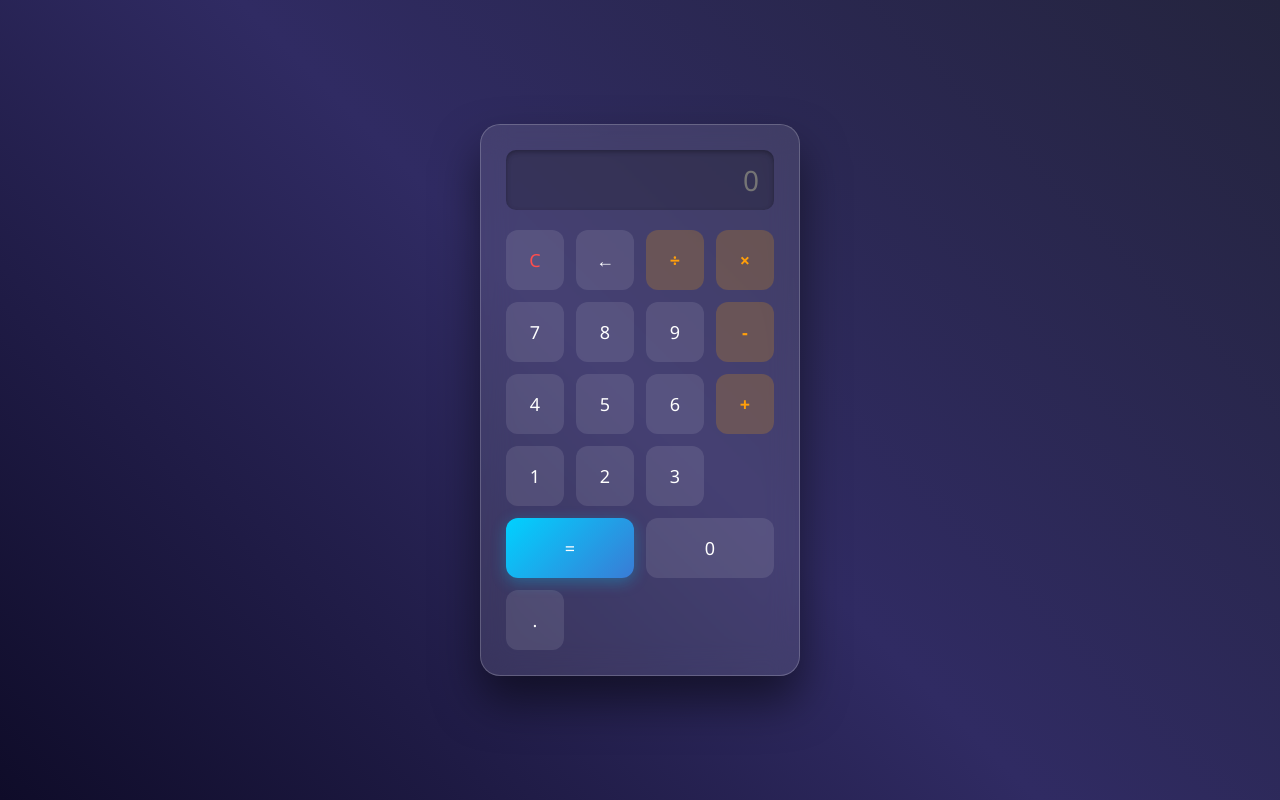
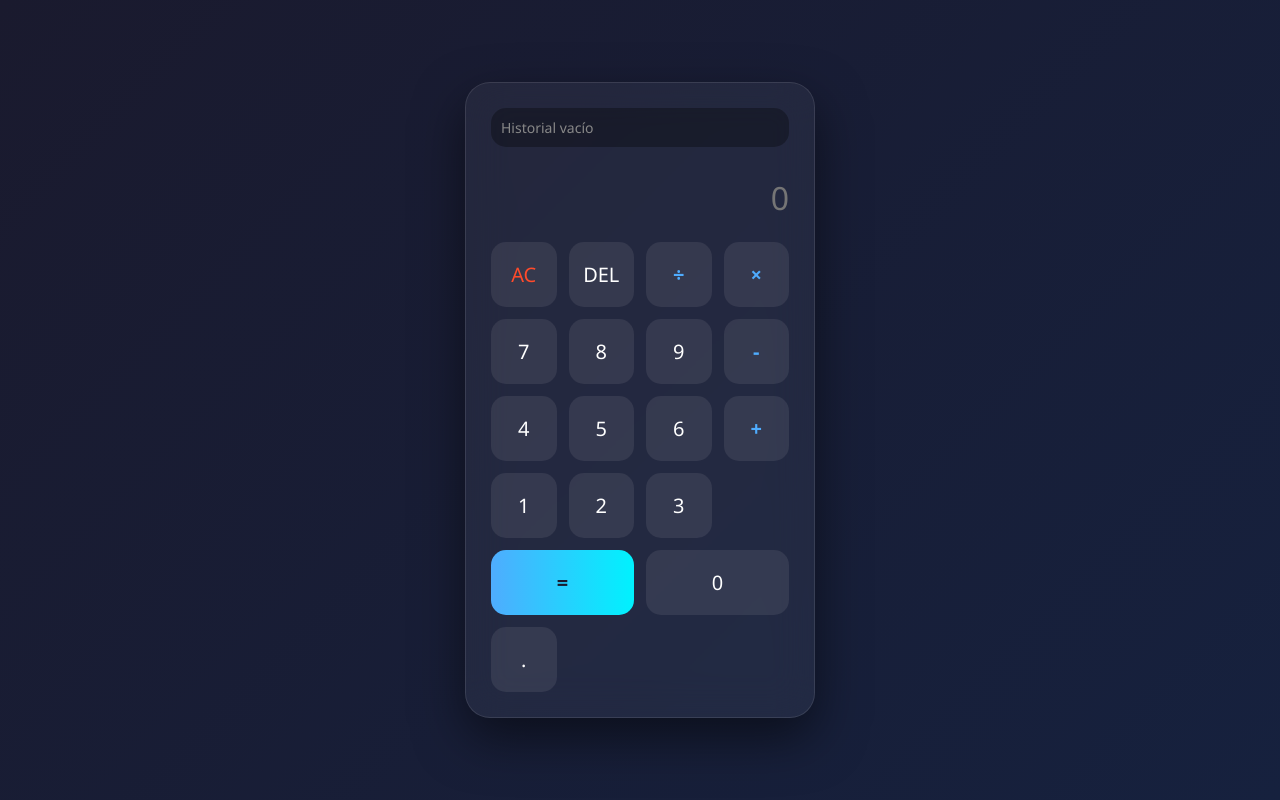
Before and after one commit to Gababito/Prueba-calculadora, a plain HTML site: page index.html in a window 1280 px wide. Drawn offline with Linux system fonts and the light colour scheme.

Commit message:
Add files via upload

```diff
--- a/index.html
+++ b/index.html
@@ -3,39 +3,55 @@
 <head>
     <meta charset="UTF-8">
     <meta name="viewport" content="width=device-width, initial-scale=1.0">
-    <title>Calculadora Pro</title>
+    <title>Calculadora Ultra Pro</title>
     <style>
         * { margin: 0; padding: 0; box-sizing: border-box; font-family: 'Segoe UI', sans-serif; }
 
         body {
             display: flex; justify-content: center; align-items: center;
             min-height: 100vh;
-            background: linear-gradient(45deg, #0f0c29, #302b63, #24243e);
+            background: linear-gradient(135deg, #1a1a2e, #16213e);
+            color: white;
+        }
+
+        .contenedor-principal {
+            display: flex;
+            flex-direction: column;
+            gap: 20px;
+            width: 350px;
         }
 
         .calculadora {
-            background: rgba(255, 255, 255, 0.1);
-            backdrop-filter: blur(15px);
-            border: 1px solid rgba(255, 255, 255, 0.2);
+            background: rgba(255, 255, 255, 0.05);
+            backdrop-filter: blur(20px);
+            border: 1px solid rgba(255, 255, 255, 0.1);
             padding: 25px;
-            border-radius: 20px;
-            box-shadow: 0 25px 45px rgba(0,0,0,0.5);
-            width: 320px;
+            border-radius: 25px;
+            box-shadow: 0 20px 50px rgba(0,0,0,0.5);
         }
 
         #pantalla {
             width: 100%;
-            height: 60px;
-            background: rgba(0, 0, 0, 0.2);
+            height: 70px;
+            background: transparent;
             border: none;
-            outline: none;
-            border-radius: 10px;
             color: #fff;
             text-align: right;
-            padding: 15px;
-            font-size: 28px;
-            margin-bottom: 20px;
-            box-shadow: inset 0 2px 5px rgba(0,0,0,0.3);
+            font-size: 32px;
+            margin-bottom: 10px;
+            outline: none;
+        }
+
+        /* Estilo del Historial */
+        .historial {
+            background: rgba(0, 0, 0, 0.3);
+            border-radius: 15px;
+            padding: 10px;
+            max-height: 100px;
+            overflow-y: auto;
+            font-size: 14px;
+            color: #888;
+            margin-bottom: 15px;
         }
 
         .botones {
@@ -45,40 +61,33 @@
         }
 
         button {
-            height: 60px;
-            border-radius: 12px;
+            height: 65px;
+            border-radius: 15px;
             border: none;
-            background: rgba(255, 255, 255, 0.1);
+            background: rgba(255, 255, 255, 0.08);
             color: white;
-            font-size: 18px;
-            font-weight: 500;
+            font-size: 20px;
             cursor: pointer;
-            transition: 0.3s;
+            transition: all 0.2s ease;
         }
 
-        button:hover { background: rgba(255, 255, 255, 0.2); transform: translateY(-2px); }
-        button:active { transform: translateY(0px); }
+        button:active { transform: scale(0.9); background: rgba(255, 255, 255, 0.2); }
 
-        .operador { background: rgba(255, 165, 0, 0.2); color: #ff9f0a; font-weight: bold; }
-        .operador:hover { background: rgba(255, 165, 0, 0.4); }
-
-        .igual {
-            grid-column: span 2;
-            background: linear-gradient(135deg, #00d2ff 0%, #3a7bd5 100%);
-            box-shadow: 0 4px 15px rgba(0, 210, 255, 0.3);
-        }
-
-        .clear { color: #ff4d4d; }
+        .operador { color: #4facfe; font-weight: bold; }
+        .igual { background: linear-gradient(to right, #4facfe 0%, #00f2fe 100%); color: #1a1a2e; font-weight: bold; grid-column: span 2; }
+        .clear { color: #ff4b2b; }
     </style>
 </head>
 <body>
 
+    <div class="contenedor-principal">
         <div class="calculadora">
+            <div class="historial" id="lista-historial">Historial vacío</div>
             <input type="text" id="pantalla" readonly placeholder="0">
 
             <div class="botones">
-            <button onclick="limpiar()" class="clear">C</button>
-            <button onclick="borrarUno()">←</button>
+                <button onclick="limpiar()" class="clear">AC</button>
+                <button onclick="borrarUno()">DEL</button>
                 <button onclick="agregar('/')" class="operador">÷</button>
                 <button onclick="agregar('*')" class="operador">×</button>
 
@@ -101,25 +110,46 @@
                 <button onclick="agregar('.')">.</button>
             </div>
         </div>
+    </div>
 
     <script>
         const pantalla = document.getElementById('pantalla');
+        const listaHistorial = document.getElementById('lista-historial');
+
+        function vibrar() {
+            // Solo funciona en dispositivos móviles
+            if (navigator.vibrate) navigator.vibrate(20);
+        }
 
         function agregar(valor) {
+            vibrar();
             if (pantalla.value === 'Error') limpiar();
             pantalla.value += valor;
         }
 
-        function limpiar() { pantalla.value = ''; }
+        function limpiar() {
+            vibrar();
+            pantalla.value = '';
+        }
 
         function borrarUno() {
+            vibrar();
             pantalla.value = pantalla.value.slice(0, -1);
         }
 
         function calcular() {
+            vibrar();
             try {
-                // Usamos una función más segura que eval para resolver mates básicas
-                pantalla.value = Function('"use strict";return (' + pantalla.value + ')')();
+                let expresion = pantalla.value;
+                let resultado = Function('"use strict";return (' + expresion + ')')();
+
+                // Agregar al historial
+                let item = document.createElement('div');
+                item.innerText = `${expresion} = ${resultado}`;
+                if (listaHistorial.innerText === 'Historial vacío') listaHistorial.innerText = '';
+                listaHistorial.prepend(item);
+
+                pantalla.value = resultado;
             } catch (e) {
                 pantalla.value = 'Error';
             }
```
Lines whose indentation alone changed are shown as unchanged.
